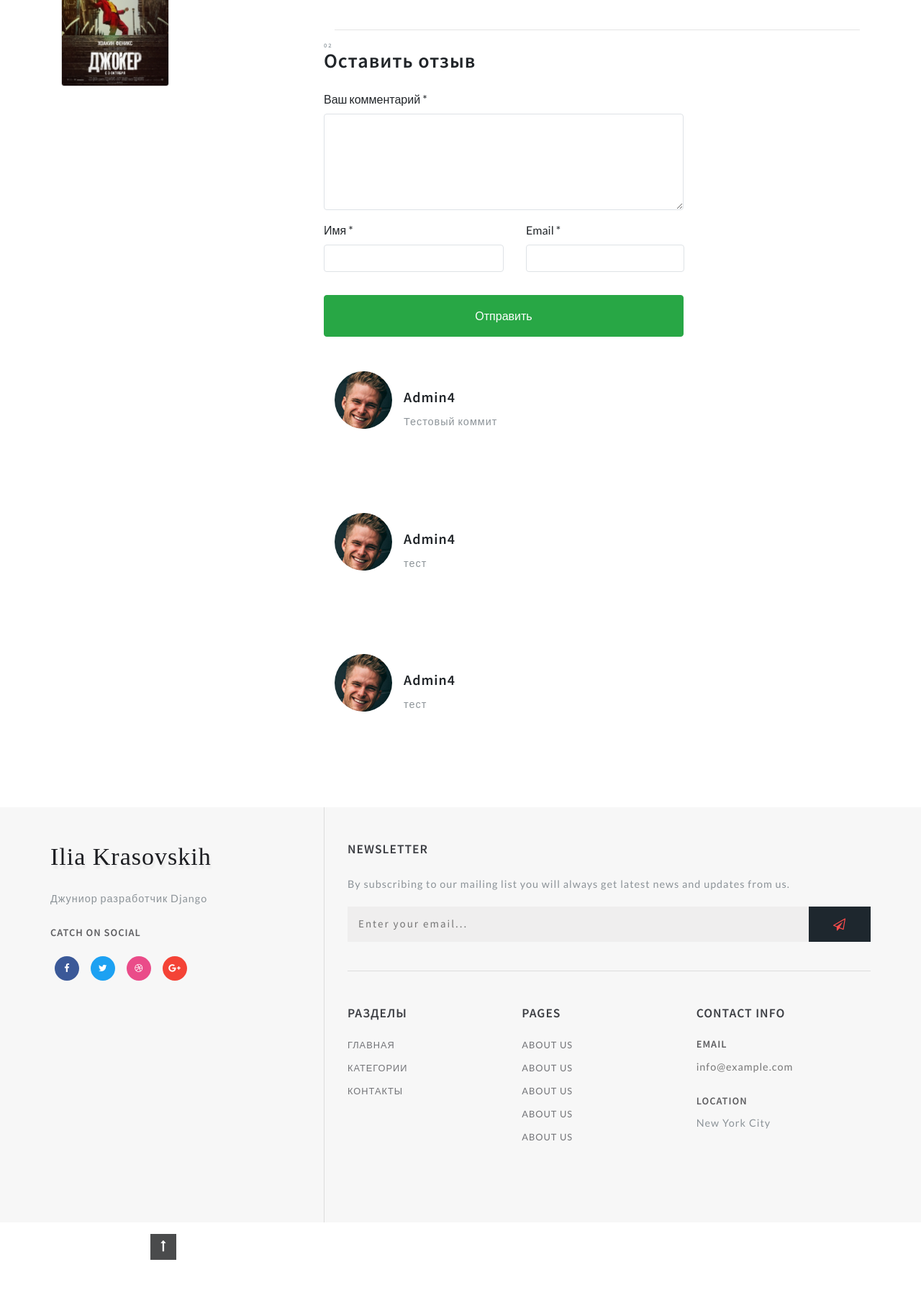
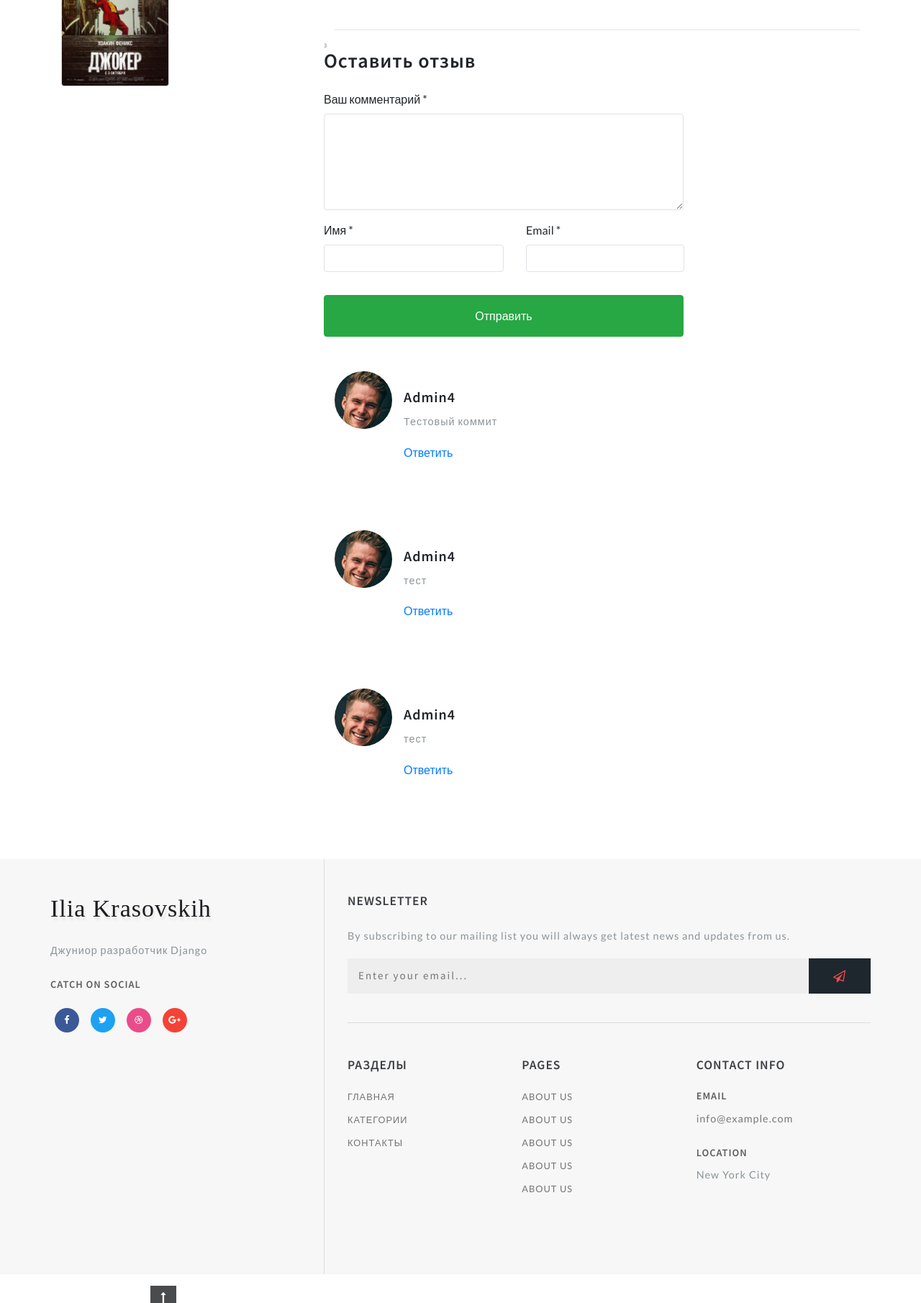
Before and after one commit to KrasovskihIA/Django_Website, a Django app: a page that uses MovieDjango/templates/movies/movie_detail.html in a window 1280 px wide; the page is wider, and only the part inside the window is pictured. Shown: the part 2586-4397 px from the top of that part at 72% size. Before the commit the page ends 4337 px from the top of that part, so only its background shows below. Run offline with Django 3.2, Linux system fonts and the light colour scheme; data comes from the database, SQL or seed files in the repository; both versions use the stored data as it was after the commit; some libraries are stand-ins or nearby versions.

Commit message:
Настройка отзывов
Комментарий к отзыву

```diff
--- a/MovieDjango/movies/views.py
+++ b/MovieDjango/movies/views.py
@@ -21,6 +21,8 @@ class AddReview(View):
         movie = Movie.objects.get(id=pk)
         if form.is_valid():
             form = form.save(commit=False)
+            if request.POST.get('parent', None):
+                form.parent_id = int(request.POST.get('parent'))
             form.movie_id = pk
             form.save()
         return redirect(movie.get_absolute_url())
--- a/MovieDjango/templates/movies/movie_detail.html
+++ b/MovieDjango/templates/movies/movie_detail.html
@@ -1,4 +1,5 @@
 {% extends 'movies/base.html' %}
+{% load static %}
 {% block title %} {{ movie.title }} {% endblock title %}
 {% block container %}
     <div class="container py-md-3">
@@ -15,7 +16,7 @@
                 <img src="{{ movie.poster.url }}" class="img-fluid" alt="">
             </div>
             <div class="desc1-right col-md-6 pl-lg-4">
-                <h3 class="editContent" style="outline: none; cursor: inherit;">
+                <h3 class="editContent">
                     {{ movie.title }}
                 </h3>
                 <h5 class="editContent"></h5>
@@ -60,44 +61,37 @@
                     <li style="list-style: none">
                         <a href="#"><b>Рейтинг:</b>
                             <span class="fa fa-star" aria-hidden="true"
-                                  style="outline: none; cursor: inherit;"></span>
+                            ></span>
                             <span class="fa fa-star" aria-hidden="true"
-                                  style="outline: none; cursor: inherit;"></span>
+                            ></span>
                             <span class="fa fa-star" aria-hidden="true"
-                                  style="outline: none; cursor: inherit;"></span>
+                            ></span>
                             <span class="fa fa-star" aria-hidden="true"
-                                  style="outline: none; cursor: inherit;"></span>
+                            ></span>
                             <span class="fa fa-star" aria-hidden="true"
-                                  style="outline: none; cursor: inherit;"></span>
+                            ></span>
                             <span class="editContent"
-                                  style="outline: none; cursor: inherit;">5.0</span>
+                            >5.0</span>
                         </a>
                     </li>
                     <div class="share-desc">
                         <div class="share">
-                            <h4 class="editContent"
-                                style="outline: none; cursor: inherit;">
+                            <h4 class="editContent">
                                 Share:</h4>
                             <ul class="w3layouts_social_list list-unstyled">
                                 <li>
-                                    <a href="#" class="w3pvt_facebook editContent"
-                                       style="outline: none; cursor: inherit;">
-                                                <span class="fa fa-facebook-f"
-                                                      style="outline: none; cursor: inherit;"></span>
+                                    <a href="#" class="w3pvt_facebook editContent">
+                                        <span class="fa fa-facebook-f"></span>
                                     </a>
                                 </li>
                                 <li>
-                                    <a href="#" class="w3pvt_twitter editContent"
-                                       style="outline: none; cursor: inherit;">
-                                                <span class="fa fa-twitter"
-                                                      style="outline: none; cursor: inherit;"></span>
+                                    <a href="#" class="w3pvt_twitter editContent">
+                                        <span class="fa fa-twitter"></span>
                                     </a>
                                 </li>
                                 <li>
-                                    <a href="#" class="w3pvt_dribble editContent"
-                                       style="outline: none; cursor: inherit;">
-                                                <span class="fa fa-dribbble"
-                                                      style="outline: none; cursor: inherit;"></span>
+                                    <a href="#" class="w3pvt_dribble editContent">
+                                        <span class="fa fa-dribbble"></span>
                                     </a>
                                 </li>
                             </ul>
@@ -117,17 +111,15 @@
                          alt="{{ image.description }}">
                 {% endfor %}
             </p>
-            <p class="editContent" style="outline: none; cursor: inherit;">
+            <p class="editContent">
                 {{ movie.description }}
             </p>
-            <p class="mt-3 italic-blue editContent"
-               style="outline: none; cursor: inherit;">
+            <p class="mt-3 italic-blue editContent">
                 <iframe width="560" height="315"
                         src="https://www.youtube.com/embed/A36LahZNUiE?controls=0"
                         frameborder="0" allow="accelerometer; autoplay;
-                                                                           encrypted-media; gyroscope; picture-in-picture"
+                        encrypted-media; gyroscope; picture-in-picture"
                         allowfullscreen>
-
                 </iframe>
             </p>
         </div>
@@ -136,12 +128,13 @@
             <div class="single-form-left">
                 <!-- contact form grid -->
                 <div class="contact-single">
-                    <h3 class="editContent" style="outline: none; cursor: inherit;">
-                                    <span class="sub-tittle editContent"
-                                          style="outline: none; cursor: inherit;">02</span>Оставить
+                    <h3 class="editContent">
+                        <span class="sub-tittle editContent">{{ movie.reviews_set.count }}</span>Оставить
                         отзыв</h3>
-                    <form action="{% url 'add_review' movie.id %}" method="post" class="mt-4">
+                    <form action="{% url 'add_review' movie.id %}" method="post" class="mt-4"
+                          id="formReview">
                         {% csrf_token %}
+                        <input type="hidden" name="parent" id="contactparent" value="">
                         <div class="form-group editContent">
                             <label for="contactcomment" class="editContent">
                                 Ваш комментарий *
@@ -174,9 +167,9 @@
                 <!--  //contact form grid ends here -->
             </div>
         </div>
-        {% for review in movie.reviews_set.all %}
+        {% for review in movie.get_review %}
             <div class="media py-5">
-                <img src="bundles/images/te2.jpg" class="mr-3 img-fluid" alt="image">
+                <img src="{% static 'images/te2.jpg' %}" class="mr-3 img-fluid" alt="image">
                 <div class="media-body mt-4">
                     <h5 class="mt-0 editContent">
                         {{ review.name }}
@@ -184,25 +177,29 @@
                     <p class="mt-2 editContent">
                         {{ review.text }}
                     </p>
-                    {#                    <div class="media mt-5 editContent"#}
-                    {#                         style="outline: none; cursor: inherit;">#}
-                    {#                        <a class="pr-3" href="#">#}
-                    {#                            <img src="bundles/images/te1.jpg" class="img-fluid " alt="image">#}
-                    {#                        </a>#}
-                    {#                        <div class="media-body">#}
-                    {#                            <h5 class="mt-0 editContent"#}
-                    {#                                style="outline: none; cursor: inherit;">Leia Organa</h5>#}
-                    {#                            <p class="mt-2 editContent"#}
-                    {#                               style="outline: none; cursor: inherit;"> Cras sit amet#}
-                    {#                                nibh libero, in gravida nulla. Nulla vel metus#}
-                    {#                                scelerisque ante sollicitudin. Cras purus odio,#}
-                    {#                                vestibulum in vulputate at, tempus viverra turpis. Fusce#}
-                    {#                                condimentum nunc ac nisi vulputate fringilla..</p>#}
-                    {#                        </div>#}
-                    {#                    </div>#}
+                    <a href="#formReview"
+                       onclick="addReview('{{ review.name }}', '{{ review.id }}')">Ответить</a>
+                    {% for rew in review.reviews_set.all %}
+                        <div class="media mt-5 editContent">
+                            <a class="pr-3" href="#">
+                                <img src="{% static 'images/te2.jpg' %}" class="img-fluid "
+                                     alt="image">
+                            </a>
+                            <div class="media-body">
+                                <h5 class="mt-0 editContent">{{ rew.name }}</h5>
+                                <p class="mt-2 editContent">{{ rew.text }}</p>
+                            </div>
+                        </div>
+                    {% endfor %}
                 </div>
             </div>
         {% endfor %}
     </div>
     </div>
+    <script>
+        function addReview(name, id) {
+            document.getElementById("contactparent").value = id;
+            document.getElementById("contactcomment").innerText = `${name}, `
+        }
+    </script>
 {% endblock movie %}
```
Also changed, not shown: MovieDjango/db.sqlite3.
